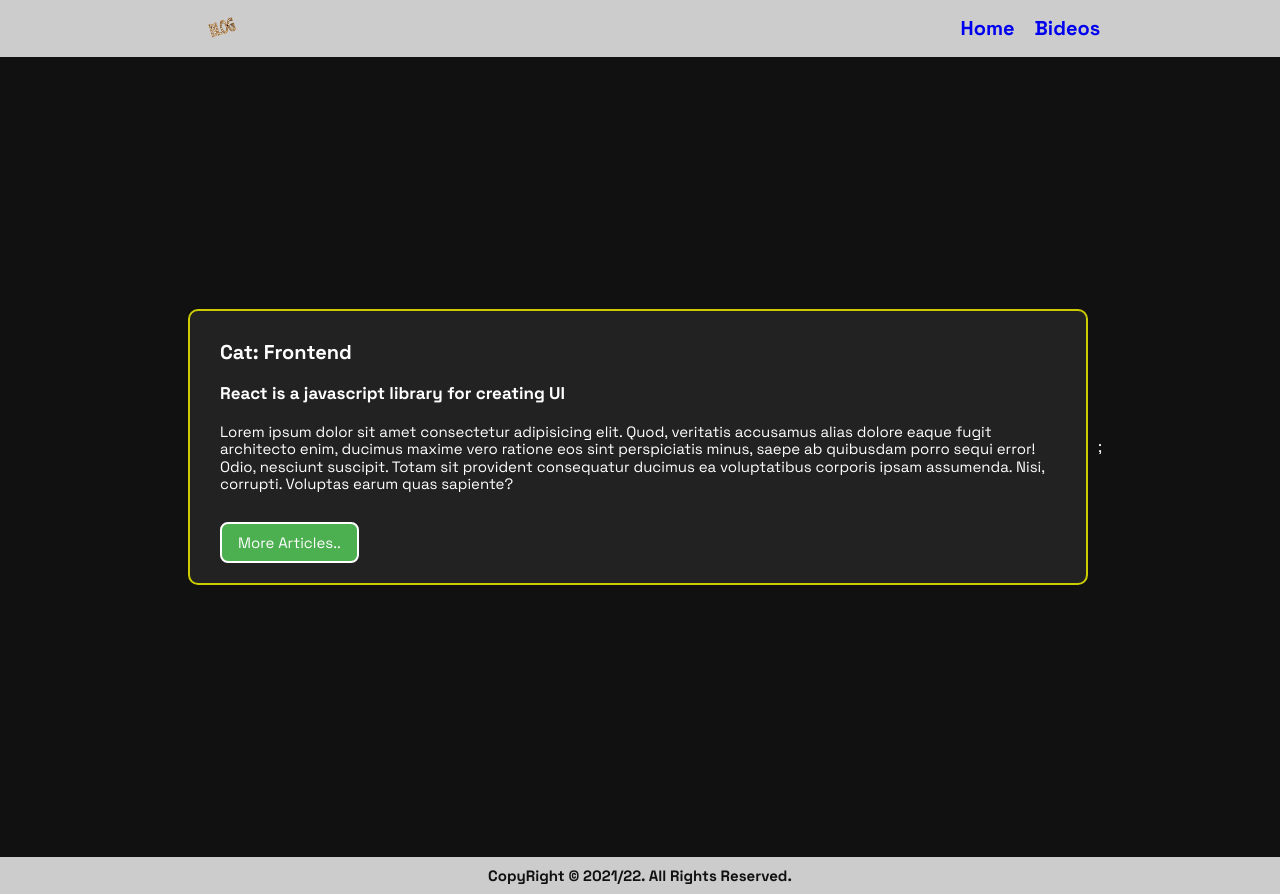
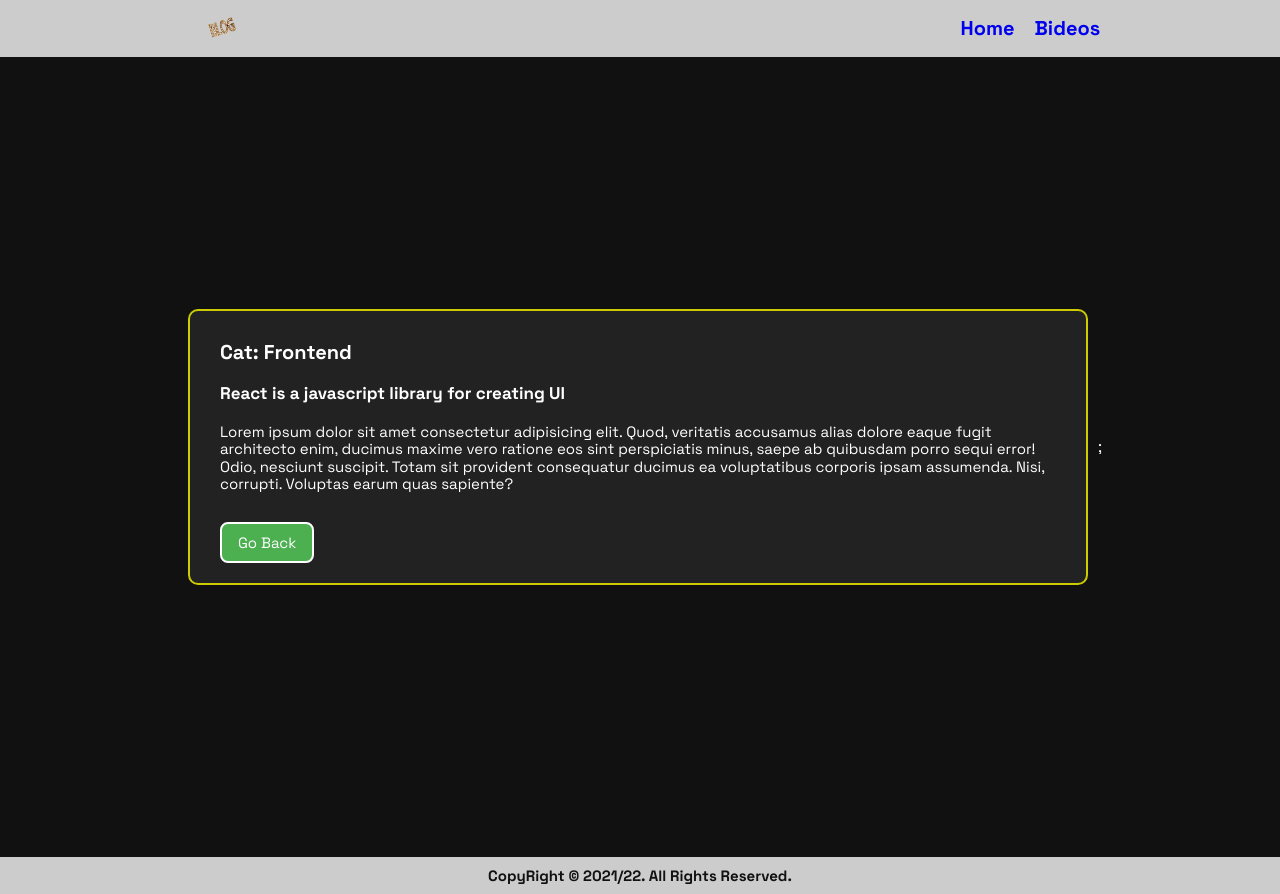
Before and after one commit to Bit1100/NextJs_Blog_Website, a Next.js app: page /articles/1 in a window 1280 px wide. Built offline with nearby package versions, Linux system fonts and the light colour scheme.

Commit message:
Switch to fallback false

```diff
--- a/components/Articles/Article.js
+++ b/components/Articles/Article.js
@@ -1,21 +1,14 @@
-import { useRouter } from "next/router";
 import { Card, Item1, Item2, Item3, BackButton } from "./Article.styles";
 import { setTitleCase } from "../../helpers";
 
 const Article = ({ article: blog }) => {
-  const router = useRouter();
-
-  if (router.isFallback) {
-    return <h2>Loading..</h2>;
-  }
-
   return (
     <Card article>
       <Item1>Cat: {setTitleCase(blog?.category)}</Item1>
       <Item2 noClamp> {blog?.title}</Item2>
       <Item3 noClamp>{blog?.body}</Item3>
       <BackButton variant="outlined" onClick={() => window.history.back()}>
-        More Articles..
+        Go Back
       </BackButton>
     </Card>
   );
--- a/pages/articles/[id].js
+++ b/pages/articles/[id].js
@@ -26,7 +26,7 @@ export const getStaticPaths = async () => {
 
   return {
     paths,
-    fallback: true,
+    fallback: false,
   };
 };
 
```
